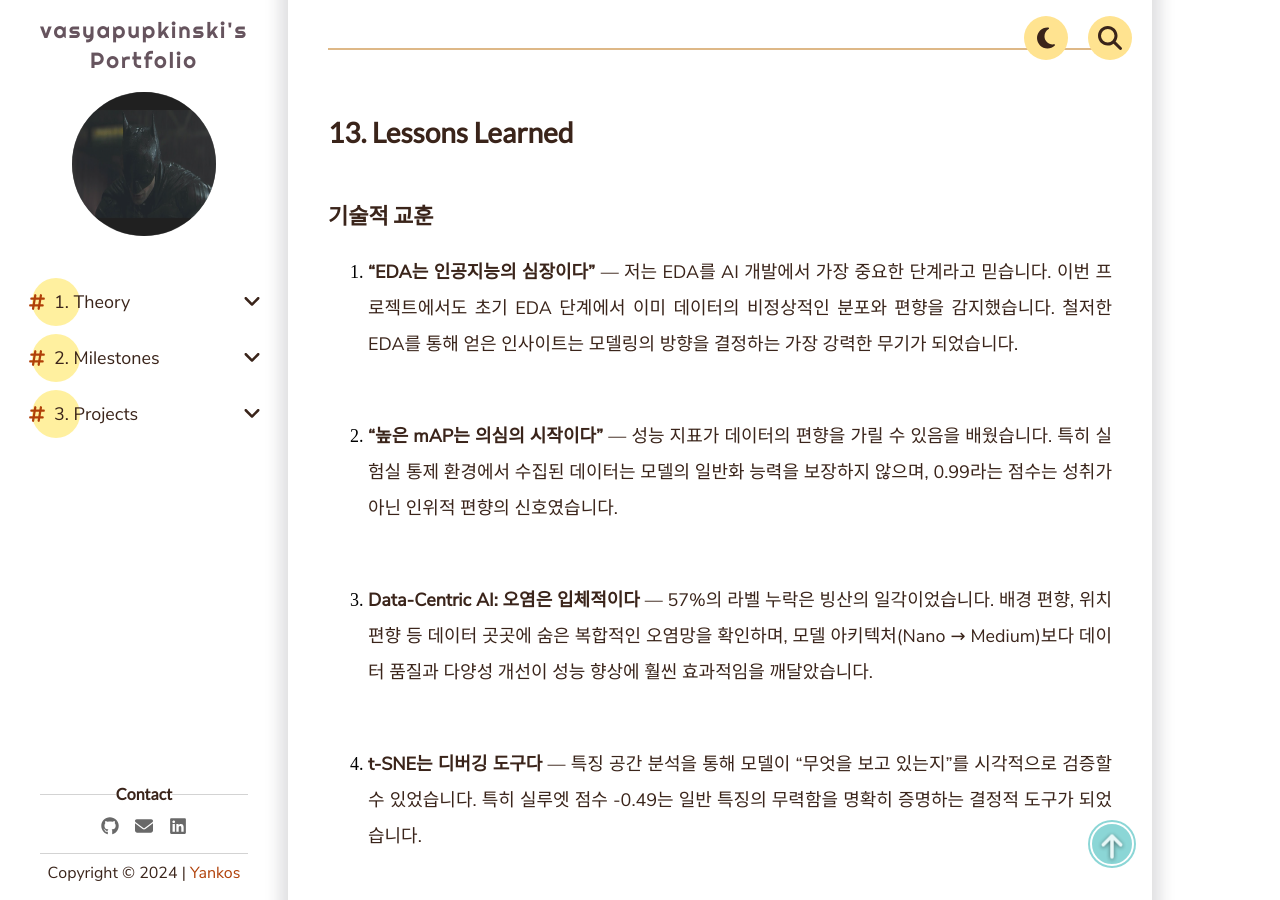
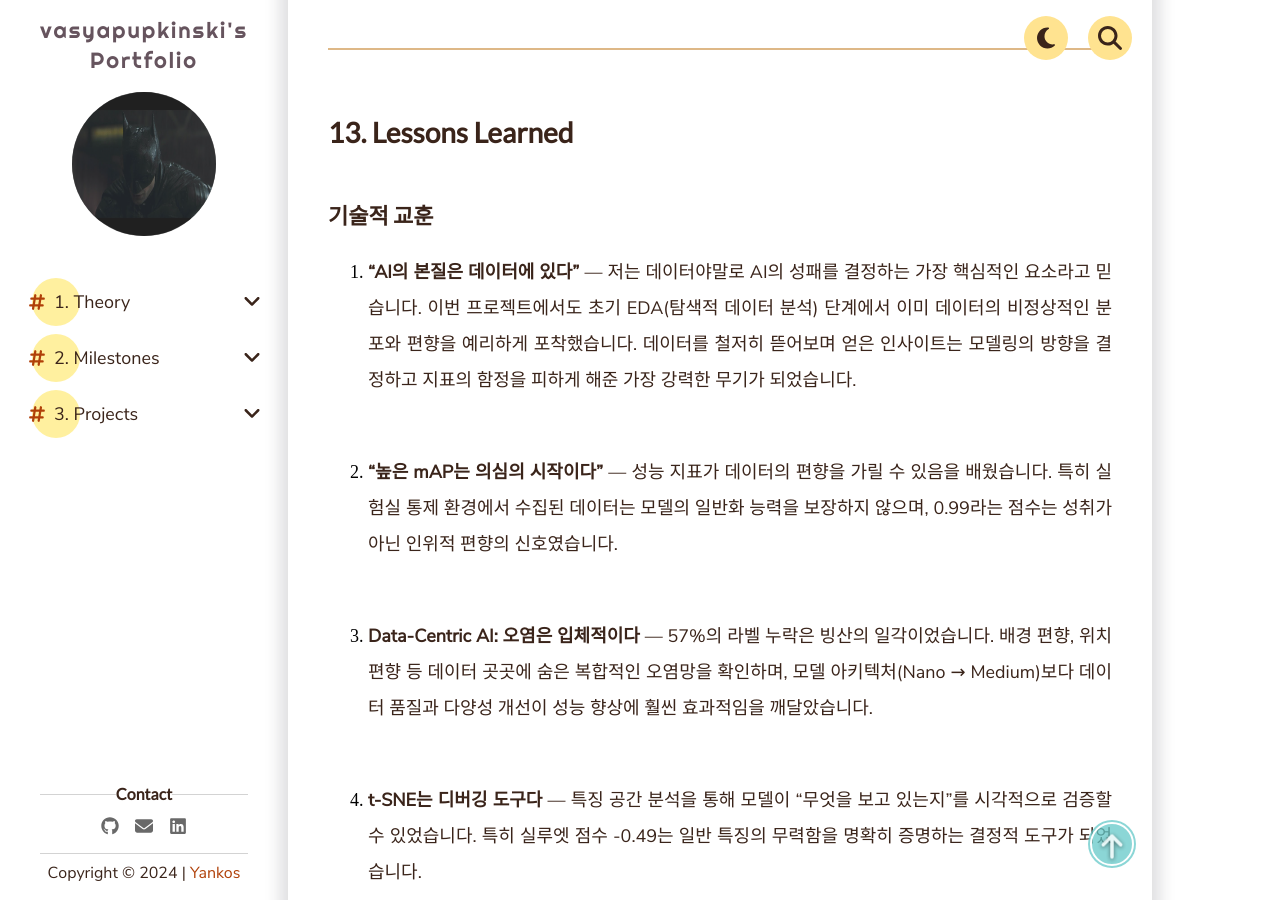
Before and after one commit to vasyapupkinski/vasyapupkinski.github.io, a Jekyll site: the page built from _pages/3. Projects/Team Projects/pill-detection.md, in a window 1280 px wide and 900 px high, scrolled down 20352 px. Built offline with Jekyll 4.4.1, drawn with Linux system fonts in a browser that asks for light colours; comment, search, counter and statistics services are not loaded.

Commit message:
docs: refine first lesson to emphasize data as the core of AI and EDA as its tool

```diff
--- a/_pages/3. Projects/Team Projects/pill-detection.md
+++ b/_pages/3. Projects/Team Projects/pill-detection.md
@@ -365,7 +365,7 @@ Phase 3에서 드러난 이 치명적인 결함들에 대해, 팀장으로서
 
 ### 기술적 교훈
 
-1. **"EDA는 인공지능의 심장이다"** — 저는 EDA를 AI 개발에서 가장 중요한 단계라고 믿습니다. 이번 프로젝트에서도 초기 EDA 단계에서 이미 데이터의 비정상적인 분포와 편향을 감지했습니다. 철저한 EDA를 통해 얻은 인사이트는 모델링의 방향을 결정하는 가장 강력한 무기가 되었습니다.
+1. **"AI의 본질은 데이터에 있다"** — 저는 데이터야말로 AI의 성패를 결정하는 가장 핵심적인 요소라고 믿습니다. 이번 프로젝트에서도 초기 EDA(탐색적 데이터 분석) 단계에서 이미 데이터의 비정상적인 분포와 편향을 예리하게 포착했습니다. 데이터를 철저히 뜯어보며 얻은 인사이트는 모델링의 방향을 결정하고 지표의 함정을 피하게 해준 가장 강력한 무기가 되었습니다.
 
 2. **"높은 mAP는 의심의 시작이다"** — 성능 지표가 데이터의 편향을 가릴 수 있음을 배웠습니다. 특히 실험실 통제 환경에서 수집된 데이터는 모델의 일반화 능력을 보장하지 않으며, 0.99라는 점수는 성취가 아닌 인위적 편향의 신호였습니다.
 
```
